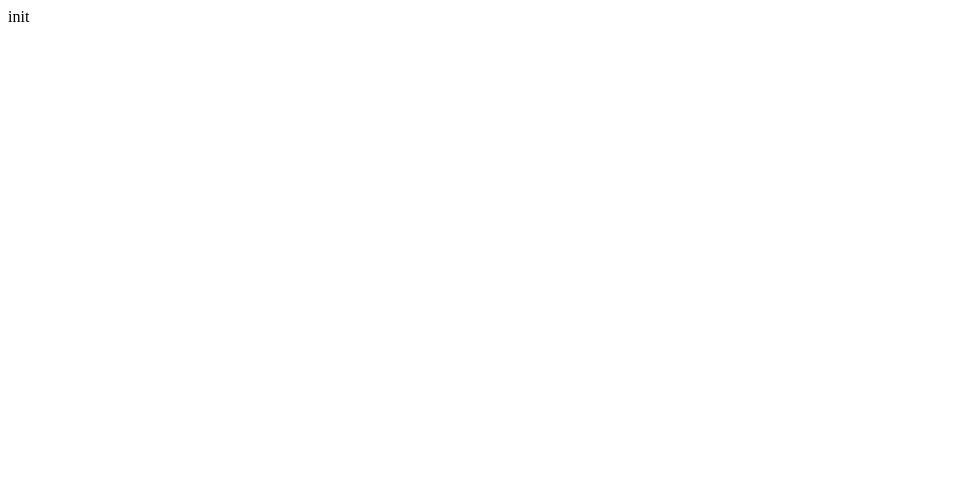
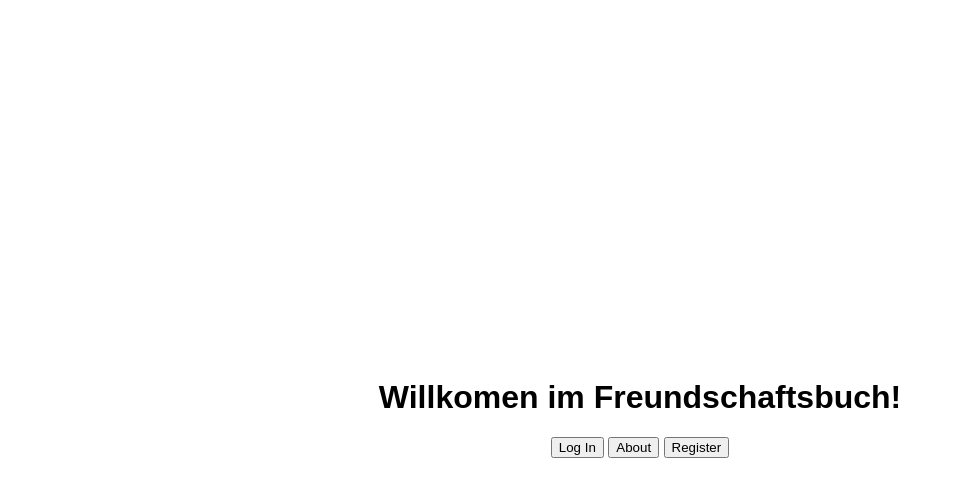
Before and after one commit to oezilot/Freundschaftsbuch, a plain HTML site: page index.html in a window 1280 px wide. Shown: the whole page, without its empty margins (0-954 px from the left). Drawn offline with Linux system fonts and the light colour scheme.

Commit message:
framework

```diff
--- a/index.html
+++ b/index.html
@@ -1 +1,25 @@
-init
+<!DOCTYPE html>
+<html lang="de">
+<head>
+    <meta charset="utf-8">
+    <meta name="viewport" content="width=device-width, initial-scale=1.0">
+    <title>Freundschaftsbuch</title>
+    <link rel="stylesheet" href="styles.css">
+    <link rel="icon" href="book.ico" sizes="48x48">
+</head>
+<body>
+    <h1>Willkomen im Freundschaftsbuch!</h1>
+    <div class="button-container">
+        <button id="LogIn" onclick="gotoregister()">
+            Log In
+        </button>
+        <button id="LogIn" onclick="gotoregister()">
+            About
+        </button>
+        <button id="LogIn" onclick="gotoregister()">
+            Register
+        </button>
+    </div>
+    <script src="scripts.js"></script>
+</body>
+</html>
--- /dev/null
+++ b/scripts.js
@@ -0,0 +1,14 @@
+function gotologIn() {
+    window.location.href = 'logIn.html';
+}
+function gotobout() {
+    window.location.href = 'about.html';
+}
+function gotoregister() {
+    window.location.href = 'register.html';
+}
+
+////////////// Home button for all Subpages ////////////////
+function gotoindex() {
+    window.location.href = 'index.html';
+}
--- /dev/null
+++ b/styles.css
@@ -0,0 +1,10 @@
+body {
+    background-color: white;
+    display: flex;
+    flex-direction: column; /* Arrange content in a column */
+    justify-content: center; /* Centers content horizontally */
+    align-items: center; /* Centers content vertically */
+    height: 100vh; /* Full viewport height */
+    font-family: Arial, sans-serif; /* Optional: change the font */
+    text-align: center; /* Center text inside the body */
+}
```
Also changed, not shown: logIn.html (added, +13 -0 lines), register.html (added, +17 -0 lines), book.ico (added).
